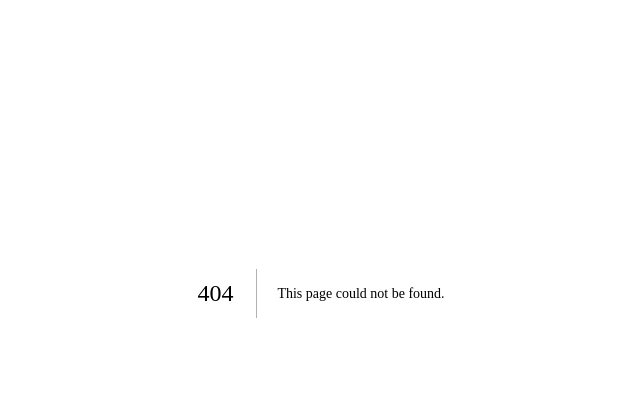
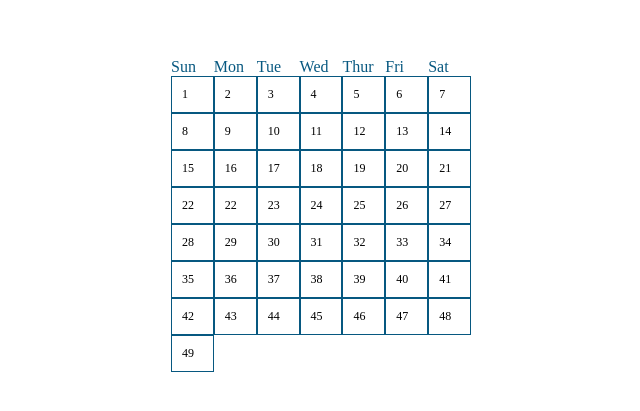
Before and after one commit to marlowereyes/Tranquillity-Cranes, a Next.js app: page /activities in a window 1280 px wide. Before the commit this address had no page. Shown: the part 107-518 px from the top of the page, without its empty margins (319-959 px from the left). Built offline with nearby package versions, Linux system fonts and the light colour scheme.

Commit message:
adding static Calander

```diff
--- a/components/Calander/Calander.module.css
+++ b/components/Calander/Calander.module.css
@@ -0,0 +1,19 @@
+.calanderContainer {
+    display: grid;
+    grid-template-columns: repeat(7, 1fr);
+    padding: 5px;
+    margin: 0 auto;
+    margin-top: 10em;
+    width: 300px;
+}
+
+.box {
+    border: 1px solid var(--foreground-color);
+    padding: 10px;
+    font-size: 12px;
+
+}
+
+.weekend {
+    color: var(--foreground-color);
+}
--- a/components/Calander/index.js
+++ b/components/Calander/index.js
@@ -0,0 +1,69 @@
+import styles from './Calander.module.css'
+
+export default function Calander() {
+
+    return(
+        <>
+            <div className={styles.calanderContainer}>
+                <div class={styles.weekend}>Sun</div>
+                <div class={styles.weekend}>Mon</div>
+                <div class={styles.weekend}>Tue</div>
+                <div class={styles.weekend}>Wed</div>
+                <div class={styles.weekend}>Thur</div>
+                <div class={styles.weekend}>Fri</div>
+                <div class={styles.weekend}>Sat</div>
+
+                <div class={styles.box}>1</div>
+                <div class={styles.box}>2</div>
+                <div class={styles.box}>3</div>
+                <div class={styles.box}>4</div>
+                <div class={styles.box}>5</div>
+                <div class={styles.box}>6</div>
+                <div class={styles.box}>7</div>
+                <div class={styles.box}>8</div>
+                <div class={styles.box}>9</div>
+                <div class={styles.box}>10</div>
+                <div class={styles.box}>11</div>
+                <div class={styles.box}>12</div>
+                <div class={styles.box}>13</div>
+                <div class={styles.box}>14</div>
+                <div class={styles.box}>15</div>
+                <div class={styles.box}>16</div>
+                <div class={styles.box}>17</div>
+                <div class={styles.box}>18</div>
+                <div class={styles.box}>19</div>
+                <div class={styles.box}>20</div>
+                <div class={styles.box}>21</div>
+                <div class={styles.box}>22</div>
+                <div class={styles.box}>22</div>
+                <div class={styles.box}>23</div>
+                <div class={styles.box}>24</div>
+                <div class={styles.box}>25</div>
+                <div class={styles.box}>26</div>
+                <div class={styles.box}>27</div>
+                <div class={styles.box}>28</div>
+                <div class={styles.box}>29</div>
+                <div class={styles.box}>30</div>
+                <div class={styles.box}>31</div>
+                <div class={styles.box}>32</div>
+                <div class={styles.box}>33</div>
+                <div class={styles.box}>34</div>
+                <div class={styles.box}>35</div>
+                <div class={styles.box}>36</div>
+                <div class={styles.box}>37</div>
+                <div class={styles.box}>38</div>
+                <div class={styles.box}>39</div>
+                <div class={styles.box}>40</div>
+                <div class={styles.box}>41</div>
+                <div class={styles.box}>42</div>
+                <div class={styles.box}>43</div>
+                <div class={styles.box}>44</div>
+                <div class={styles.box}>45</div>
+                <div class={styles.box}>46</div>
+                <div class={styles.box}>47</div>
+                <div class={styles.box}>48</div>
+                <div class={styles.box}>49</div>
+            </div>
+        </>
+    )
+}
--- /dev/null
+++ b/pages/activities.js
@@ -0,0 +1,10 @@
+import Calander from '@/components/Calander';
+import styles from '@/styles/Activities.module.css';
+
+export default function Activities() {
+    return(
+        <>
+            <Calander/>
+        </>
+    )
+}
```
Also changed, not shown: styles/Activities.module.css (added).
